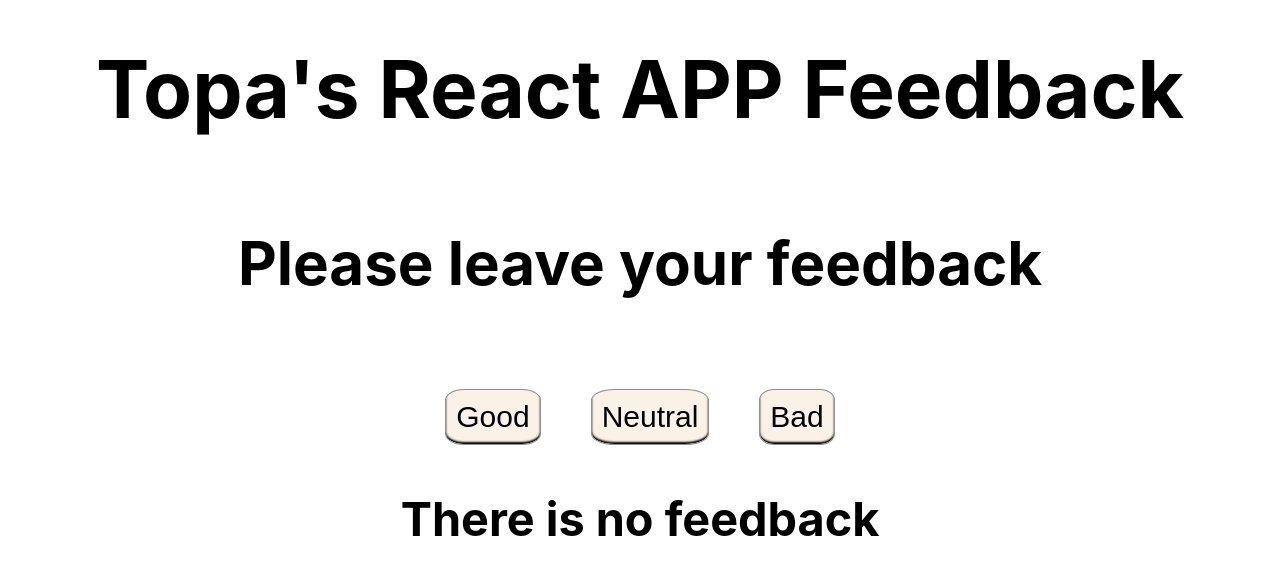
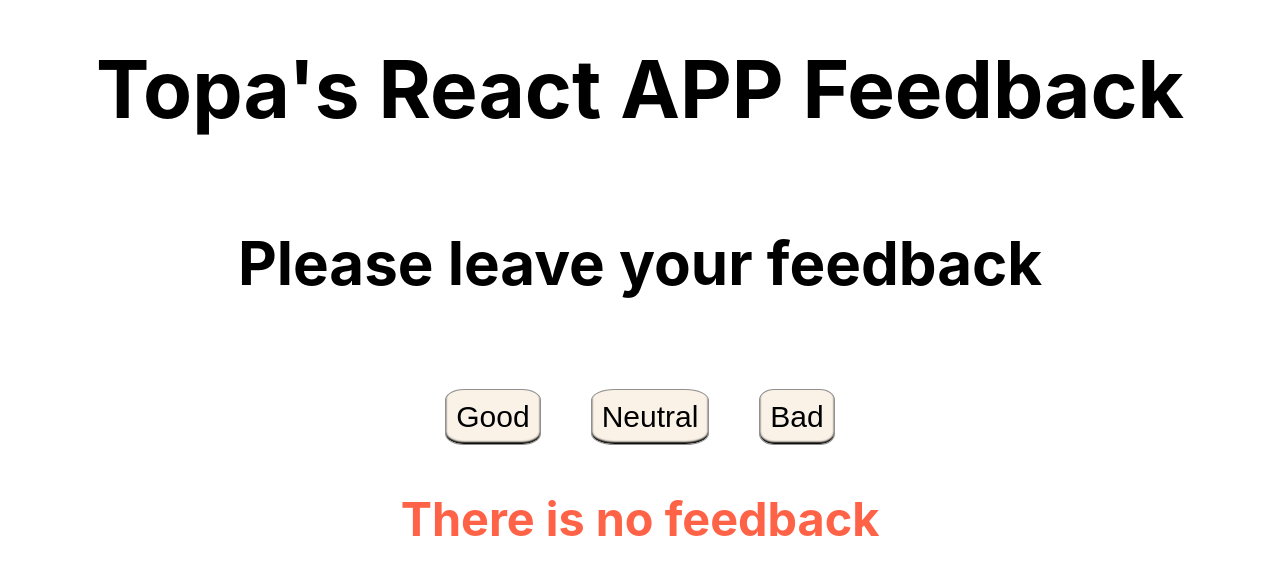
Before and after one commit to exigibil/goit-react-hw-02-feedback, a Vue app: page / in a window 1280 px wide. Shown: the part 110-684 px from the top of the page. Built offline with nearby package versions, Linux system fonts and the light colour scheme.

Commit message:
last update

```diff
--- a/src/components/App.jsx
+++ b/src/components/App.jsx
@@ -3,7 +3,7 @@ import Feedback from './feedback/Feedback';
 import styles from './App.module.css';
 
 export const App = () => {
-  const message = 'Feedback';
+
 
   return (
     <div className={styles.appContainer}
@@ -16,7 +16,7 @@ export const App = () => {
         color: '#010101',
       }}
     >
-      <Feedback message={message} />
+      <Feedback />
 
 
     </div>
--- a/src/components/NotificationMessage/NotificationMessage.module.css
+++ b/src/components/NotificationMessage/NotificationMessage.module.css
@@ -1,3 +1,4 @@
 .notificationMessage {
     text-align: center;
+    color: tomato;
 }
```
